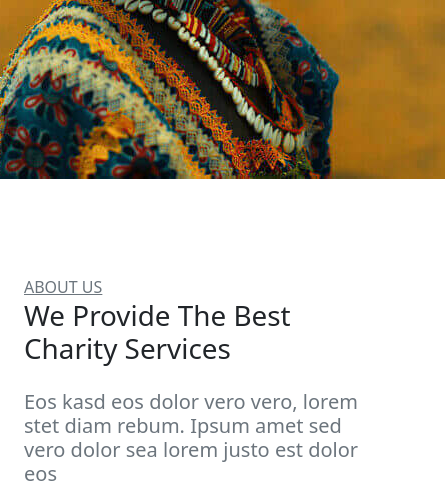
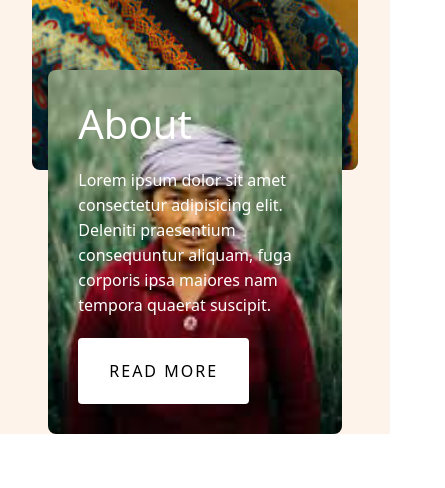
Before and after one commit to Rachelnk/Fund-Flow, an Angular app: page /team in a window 390 px wide. Shown: the part 1080-1568 px from the top of the page, 445 px wide, since content can reach past the window. Built offline with nearby package versions, Linux system fonts and the light colour scheme.

Commit message:
st:styled team templete for aesthetics

```diff
--- a/src/app/pages/about/about.component.css
+++ b/src/app/pages/about/about.component.css
@@ -0,0 +1,68 @@
+section{
+    min-height: 100vh;
+    width: 100;
+    display: flex;
+    align-items: center;
+    justify-content: center;
+    background-color: #fddcc356;
+}
+.container{
+    max-width: 1000px;
+    margin: 0 auto;
+    display: flex;
+    align-items: center;
+    justify-content: center;
+}
+.left{
+    width: 50%;
+    min-height: 650px;
+    background: url(../../../assets/imagez/about_girl.jpg)no-repeat center/cover;
+    border-radius: 8px;
+}
+.right{
+    width: 50%;
+    min-height: 200px;
+    background: url(../../../assets/imagez/image.jpeg)no-repeat center/cover;
+    display: flex;
+    align-items: center;
+    justify-content: center;
+    padding:30px;
+    border-radius: 8px;
+    color: white;
+    margin-left: -200px;
+    margin-top: -380px;
+}
+.right h1{
+    font-size: 40px;
+    font-weight: lighter;
+}
+.right p{
+    margin: 20px 0;
+    font-weight: 500;
+    line-height: 25px;
+}
+.right a{
+    text-decoration: none;
+    text-transform: uppercase;
+    background: white;
+    color: black;
+    padding: 20px 30px;
+    display: inline-block;
+    letter-spacing: 2px;
+}
+@media only screen and (max-width:768px){
+    .container{
+        flex-direction: column;
+        width: 100%;
+        margin: 0 20px;
+    }
+    .left{
+        width: 100%;
+        height: 400px;
+    }
+    .right{
+        width: 90%;
+        margin: 0;
+        margin-top: -100px;
+    }
+}
--- a/src/app/pages/about/about.component.html
+++ b/src/app/pages/about/about.component.html
@@ -1,21 +1,16 @@
-<div class="container-fluid py-5 mb-5">
-    <div class="container">
-        <div class="row">
-            <div class="col-lg-6">
-
-                <div class="d-flex flex-column align-items-center justify-content-center bg-about rounded h-100 py-5 px-3">
-                    <img src="../../../assets/imagez/about_girl.jpg" alt="">
-                </div>
-            </div>
-            <div class="col-lg-6 pt-5 pb-lg-5">
-                <a href="#" class="text-secondary font-weight-semi-bold text-uppercase mb-3"> About Us</a>
-                <h1 class="mb-4 section-title">We Provide The Best Charity Services</h1>
-                <h5 class="text-muted font-weight-normal mb-3">Eos kasd eos dolor vero vero, lorem stet diam rebum. Ipsum amet sed vero dolor sea lorem justo est dolor eos</h5>
-                <p>Invidunt lorem justo sanctus clita. Erat lorem labore ea, justo dolor lorem ipsum ut sed eos, ipsum et dolor kasd sit ea justo. Erat justo sed sed diam. Ea et erat ut sed diam sea ipsum est dolor</p>
-                <div class="d-flex align-items-center pt-4">
-                    <a href="" class="btn btn-primary mr-5">Learn More</a>
-            </div>
-        </div>
+<section>
+  <div class="container">
+    <div class="left"></div>
+    <div class="right">
+      <div class="content">
+        <h1>About</h1>
+        <p>
+          Lorem ipsum dolor sit amet consectetur adipisicing elit. Deleniti
+          praesentium consequuntur aliquam, fuga corporis ipsa maiores nam
+          tempora quaerat suscipit.
+        </p>
+        <a href="" class="btn">Read More</a>
+      </div>
     </div>
-</div>
-<!-- About End -->
+  </div>
+</section>
--- a/src/app/pages/home/home.component.css
+++ b/src/app/pages/home/home.component.css
@@ -3,6 +3,7 @@
     height: 600px;
     object-position: center;
     object-fit: cover;
+    padding-bottom: 1rem;
 }
 .homecontent{
     position: absolute;
--- a/src/app/pages/home/home.component.html
+++ b/src/app/pages/home/home.component.html
@@ -6,25 +6,25 @@
           <button type="button" data-bs-target="#carouselExampleCaptions" data-bs-slide-to="2" aria-label="Slide 3"></button>
         </div>
         <div class="carousel-inner">
-          <div class="carousel-item active">
+          <div class="carousel-item active" data-bs-interval="6000">
             <img src="../../../assets/imagez/pexels-aissa-bouabellou-2406271.jpg" class="d-block w-100" alt="...">
             <div class="carousel-caption d-none d-md-block">
-              <h5>First slide label</h5>
-              <p>Some representative placeholder content for the first slide.</p>
+              <h5>Keep The Beautifull Smiles At School By Giving</h5>
+              <p>“Charity begins at home but should not end there.” – Scottish Proverb.</p>
             </div>
           </div>
-          <div class="carousel-item">
+          <div class="carousel-item" data-bs-interval="4000">
             <img src="../../../assets/imagez/pexels-lagos-food-bank-initiative-9090745.jpg" class="d-block w-100" alt="...">
             <div class="carousel-caption d-none d-md-block">
-              <h5>Second slide label</h5>
-              <p>Some representative placeholder content for the second slide.</p>
+              <h5>Happiness Comes From The Small That We Give</h5>
+              <p>“Charity brings to life again those who are spiritually dead.” – Thomas Aquinas</p>
             </div>
           </div>
-          <div class="carousel-item">
+          <div class="carousel-item" data-bs-interval="5000">
             <img src="../../../assets/imagez/pexels-obibini-kobby-9424263.jpg" class="d-block w-100" alt="...">
             <div class="carousel-caption d-none d-md-block">
-              <h5>Third slide label</h5>
-              <p>Some representative placeholder content for the third slide.</p>
+              <h5>Give To Give Hope</h5>
+              <p>“And though I have the gift of prophecy, and understand all mysteries, and all knowledge; and though I have all faith, so that I can remove mountains, and have not charity, I am nothing.” – I Corinthians</p>
             </div>
           </div>
         </div>
--- a/src/app/pages/team/team.component.css
+++ b/src/app/pages/team/team.component.css
@@ -0,0 +1,11 @@
+#inner{
+    overflow: hidden;
+    box-shadow: 5px 5px 5px;
+
+}
+#inner img{
+    transition: all 1.5s ease;
+}
+#inner:hover img{
+    transform: scale(1.5);
+}
--- a/src/app/pages/team/team.component.html
+++ b/src/app/pages/team/team.component.html
@@ -2,7 +2,7 @@
     <div class="container pt-5">
         <div class="row align-items-end mb-4">
             <div class="col-lg-6">
-                <a href="#" class="text-secondary font-weight-semi-bold text-uppercase mb-3">THE TEAM</a>
+                <a href="team.html" class="text-secondary font-weight-semi-bold text-uppercase mb-3">THE TEAM</a>
                 <h1 class="section-title mb-3">Meet Our Highly Experience Team</h1>
             </div>
             <div class="col-lg-6">
@@ -11,7 +11,7 @@
         </div>
         <div class="row">
             <div class="col-lg-4 col-md-6 mb-5">
-                <div class="position-relative mb-4">
+                <div class="position-relative mb-4" id="inner">
                     <img class="img-fluid rounded w-100" src="../../../assets/imagez/pexels-godisable-jacob-718978.jpg" alt="">
                 </div>
                 <div class="d-flex mb-2">
@@ -24,7 +24,7 @@
                 <a class="btn btn-sm btn-primary py-2" href="">Read More</a>
             </div>
             <div class="col-lg-4 col-md-6 mb-5">
-                <div class="position-relative mb-4">
+                <div class="position-relative mb-4" id="inner">
                     <img class="img-fluid rounded w-100" src="../../../assets/imagez/pexels-christina-morillo-1181694.jpg" alt="">
                 </div>
                 <div class="d-flex mb-2">
@@ -37,7 +37,7 @@
                 <a class="btn btn-sm btn-primary py-2" href="">Read More</a>
             </div>
             <div class="col-lg-4 col-md-6 mb-5">
-                <div class="position-relative mb-4">
+                <div class="position-relative mb-4" id="inner">
                     <img class="img-fluid rounded w-100" src="../../../assets/imagez/pexels-andrew-personal-training-733500.jpg" alt="">
                 </div>
                 <div class="d-flex mb-2">
```
Also changed, not shown: src/assets/imagez/image.jpeg (renamed from src/assets/imagez/images (2).jpeg).
